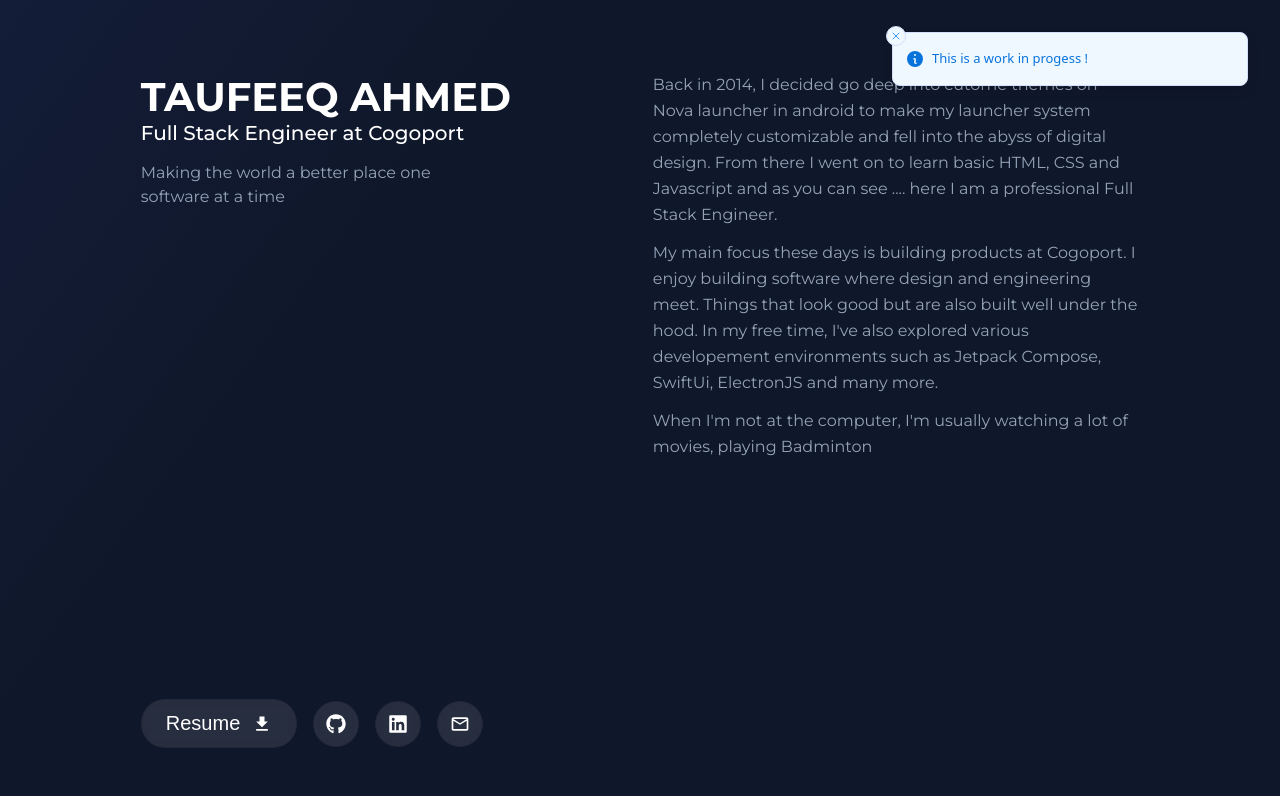
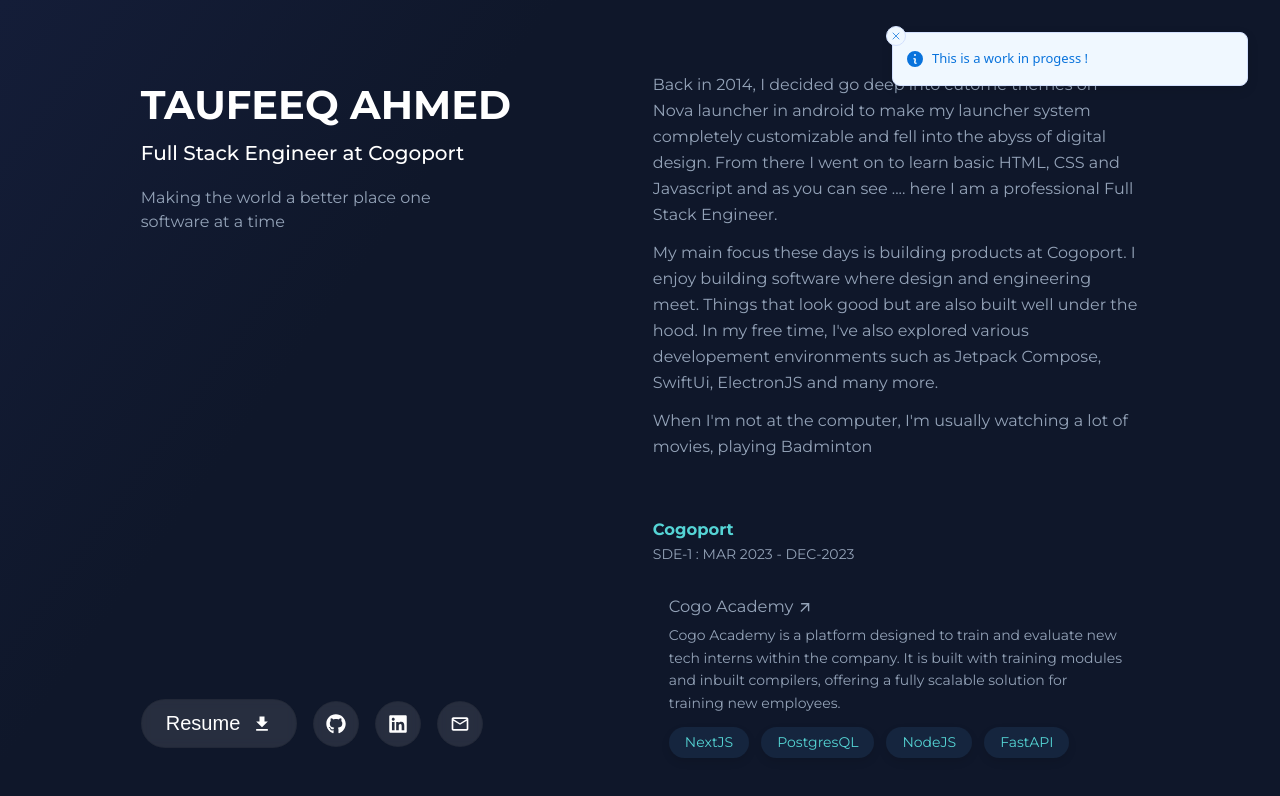
Before and after one commit to taufeeq-ahmed/maestro, a Next.js app: page / in a window 1280 px wide. Shown: the top 796 px of the page. Built offline with nearby package versions, Linux system fonts and the light colour scheme.

Commit message:
project cards are made

```diff
--- a/app/globals.css
+++ b/app/globals.css
@@ -24,6 +24,7 @@
 
 body {
   background: rgb(16, 26, 54);
+  color: #94a3b8;
 }
 
 a {
--- a/app/layout.module.css
+++ b/app/layout.module.css
@@ -1,13 +1,16 @@
 .main_content {
     width: 100vw;
     height: 100vh;
-    color: #fff;
     padding: 1rem;
     display: flex;
     flex-direction: column;
     align-items: center;
     background: rgb(16, 26, 54);
     background: linear-gradient(126deg, rgb(20, 29, 56) 0%, rgba(15, 23, 42, 1) 30%);
+
+    color: #94a3b8;
+    line-height: 1.625;
+    font-size: 16px;
 }
 
 @media (max-width:767px) {
--- a/app/page.jsx
+++ b/app/page.jsx
@@ -10,6 +10,7 @@
 import Contact from '@/components/Contact/Contact';
 import styles from './page.module.css';
 import DeveloperDescription from '@/components/DeveloperDescription/DeveloperDescription';
+import Experience from '@/components/Experience/Experience';
 
 export default function Home() {
     const sayUnderConstruction = () => {
@@ -27,6 +28,7 @@
 
             <div className={styles.right}>
                 <DeveloperDescription />
+                <Experience />
             </div>
         </div>
     );
--- a/components/DeveloperDescription/developerdescription.module.css
+++ b/components/DeveloperDescription/developerdescription.module.css
@@ -1,9 +1,9 @@
 .developer_description {
-    line-height: 1.625;
     display: flex;
     flex-direction: column;
     gap: 12px;
     color: #94a3b8;
+    line-height: 1.625;
     font-size: 16px;
 
 
--- /dev/null
+++ b/components/Experience/Experience.jsx
@@ -0,0 +1,68 @@
+import React from 'react';
+import styles from './experience.module.css';
+import ProjectCard from './ProjectCard/ProjectCard';
+
+const DEFAULT_COMPANY = {
+    start: 'MAR 2023',
+    end: 'DEC-2023',
+    name: 'Cogoport',
+    designation: 'SDE-1',
+    projects: [
+        {
+            title: 'Cogo Academy',
+            description: 'Cogo Academy is a platform designed to train and evaluate new tech interns within the company. It is built with training modules and inbuilt compilers, offering a fully scalable solution for training new employees.',
+            techStack: [
+                'NextJS', 'PostgresQL', 'NodeJS', 'FastAPI',
+            ],
+            link: 'https://academy.cogoport.com',
+        },
+        {
+            title: 'Cogo Academy',
+            description: 'Cogo Academy is a platform designed to train and evaluate new tech interns within the company. It is built with training modules and inbuilt compilers, offering a fully scalable solution for training new employees.',
+            techStack: [
+                'NextJS', 'PostgresQL', 'NodeJS', 'FastAPI',
+            ],
+            link: 'https://academy.cogoport.com',
+        },
+        {
+            title: 'Cogo Academy',
+            description: 'Cogo Academy is a platform designed to train and evaluate new tech interns within the company. It is built with training modules and inbuilt compilers, offering a fully scalable solution for training new employees.',
+            techStack: [
+                'NextJS', 'PostgresQL', 'NodeJS', 'FastAPI',
+            ],
+            link: 'https://academy.cogoport.com',
+        },
+    ],
+};
+
+function Experience({ companies = [DEFAULT_COMPANY] }) {
+    return (
+        <section className={styles.experience}>
+            {companies.map((company) => {
+                const {
+                    start, end, projects, name, designation,
+                } = company;
+                return (
+                    <div className={styles.company}>
+                        <h3 className={styles.company_name}>
+                            {name}
+                        </h3>
+                        <p>
+                            {`${designation} : ${start} - ${end}`}
+                            {' '}
+                        </p>
+                        <div className={styles.company_details}>
+                            <div className={styles.projects}>
+                                {projects.map((pc) => (
+                                    <ProjectCard project={pc} />
+                                ))}
+                            </div>
+                        </div>
+                    </div>
+                );
+            })}
+        </section>
+    );
+}
+
+export default Experience;
--- /dev/null
+++ b/components/Experience/ProjectCard/ProjectCard.jsx
@@ -0,0 +1,33 @@
+import React from 'react';
+import { MdArrowOutward } from 'react-icons/md';
+// import Image from 'next/image';
+import styles from './projectcard.module.css';
+
+function ProjectCard({ project }) {
+    const {
+        title, description, techStack, link,
+    } = project;
+
+    return (
+        <a href={link} target="_blank" rel="noreferrer" className={styles.project_link}>
+            <div className={styles.project_card}>
+                <h3 className={styles.project_title}>
+                    {title}
+                    <spam className={styles.icon}>
+                        <MdArrowOutward />
+                    </spam>
+                </h3>
+                <p className={styles.project_description}>{description}</p>
+                <div className={styles.tech_stack}>
+                    {techStack.map((ts) => (
+                        <div className={styles.tech_pill}>
+                            {ts}
+                        </div>
+                    ))}
+                </div>
+            </div>
+        </a>
+    );
+}
+
+export default ProjectCard;
--- /dev/null
+++ b/components/Experience/ProjectCard/projectcard.module.css
@@ -0,0 +1,62 @@
+.project_card {
+    margin-top: 12px;
+    font-size: 14px;
+    padding: 16px;
+}
+
+.project_card:hover {
+
+    background-color: rgba(255, 255, 255, 0.03);
+    /* Adjust the last value (alpha) to control transparency */
+    border-radius: 6px;
+    /* Optional: Add padding for content */
+    box-shadow: 0 4px 8px rgba(0, 0, 0, 0.1);
+    cursor: pointer;
+}
+
+.project_title {
+    font-weight: 400;
+    display: flex;
+    align-items: flex-end;
+    gap: 4px;
+
+}
+
+.project_description {
+    margin-top: 4px;
+}
+
+.icon {
+    position: relative;
+    top: 3px;
+}
+
+/* .image_container {
+    width: 100%;
+    height: 230px;
+    border-radius: 6px;
+    overflow: hidden;
+    margin-bottom: 6px;
+} */
+
+/* .project_image {
+    width: 100%;
+    height: 100%;
+} */
+
+.tech_stack {
+    margin-top: 12px;
+    display: flex;
+    justify-content: flex-start;
+    align-items: center;
+    gap: 12px;
+    flex-wrap: wrap;
+}
+
+.tech_pill {
+    color: #55d4d4;
+    background-color: rgba(28, 53, 83, 0.5);
+    border-radius: 16px;
+    box-shadow: 0 4px 8px rgba(0, 0, 0, 0.1);
+    padding: 4px 16px;
+}
--- /dev/null
+++ b/components/Experience/experience.module.css
@@ -0,0 +1,21 @@
+.experience {
+    margin-top: 56px;
+}
+
+.company {
+    display: flex;
+    flex-direction: column;
+    margin-top: 24px;
+    font-size: 14px;
+}
+
+.company_name {
+    color: #55d4d5;
+    margin-bottom: 0;
+}
+
+.company_details {
+    display: flex;
+    align-items: center;
+    justify-content: center;
+}
--- a/next.config.mjs
+++ b/next.config.mjs
@@ -1,4 +1,13 @@
 /** @type {import('next').NextConfig} */
-const nextConfig = {};
+const nextConfig = {
+    images: {
+        remotePatterns: [
+            {
+                protocol: 'https',
+                hostname: 'mlxnzrnbxsaxrvdwbfer.supabase.co',
+            },
+        ],
+    },
+};
 
 export default nextConfig;
```
Also changed, not shown: lib/supabase/index.js (+7 -0 lines).
